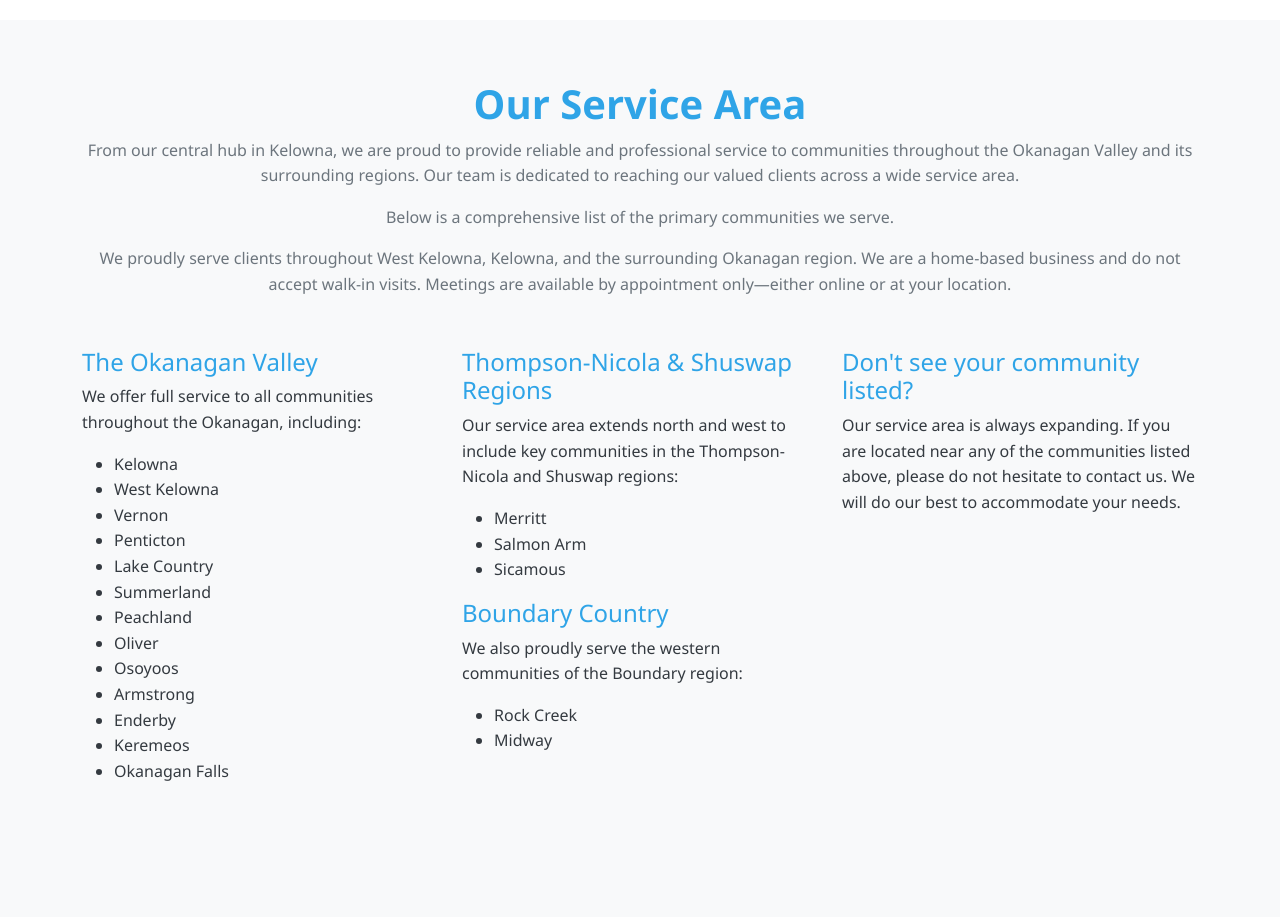
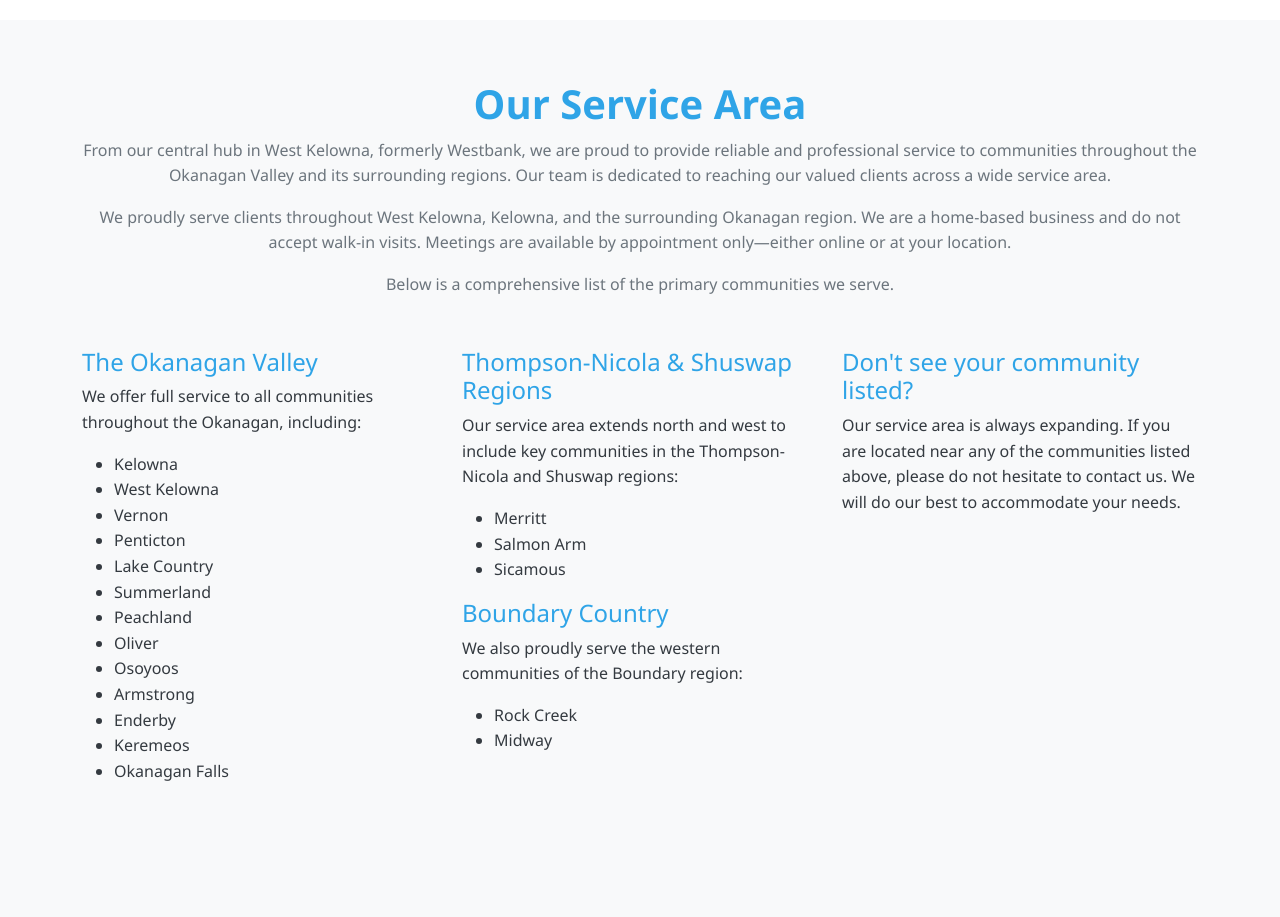
Before and after one commit to gentoolink/sosocustomgutters, a plain HTML site: page index.html in a window 1280 px wide. Shown: the part 2240-3157 px from the top of the page. Drawn offline with nearby package versions, Linux system fonts and the light colour scheme.

Commit message:
changed wording in service area info section

```diff
--- a/index.html
+++ b/index.html
@@ -257,9 +257,10 @@
   <div class="container">
     <div class="section-title">
       <h2>Our Service Area</h2>
-      <p>From our central hub in Kelowna, we are proud to provide reliable and professional service to communities throughout the Okanagan Valley and its surrounding regions. Our team is dedicated to reaching our valued clients across a wide service area.</p>
+      <p>From our central hub in West Kelowna, formerly Westbank, we are proud to provide reliable and professional service to communities throughout the Okanagan Valley and its surrounding regions. Our team is dedicated to reaching our valued clients across a wide service area.</p>
+
+      <p>We proudly serve clients throughout West Kelowna, Kelowna, and the surrounding Okanagan region. We are a home-based business and do not accept walk-in visits. Meetings are available by appointment only—either online or at your location.</p>
       <p>Below is a comprehensive list of the primary communities we serve.</p>
-      <p>We proudly serve clients throughout West Kelowna, Kelowna, and the surrounding Okanagan region. We are a home-based business and do not accept walk-in visits. Meetings are available by appointment only—either online or at your location.</p>
     </div>
     <div class="row">
       <div class="col-md-4">
```
